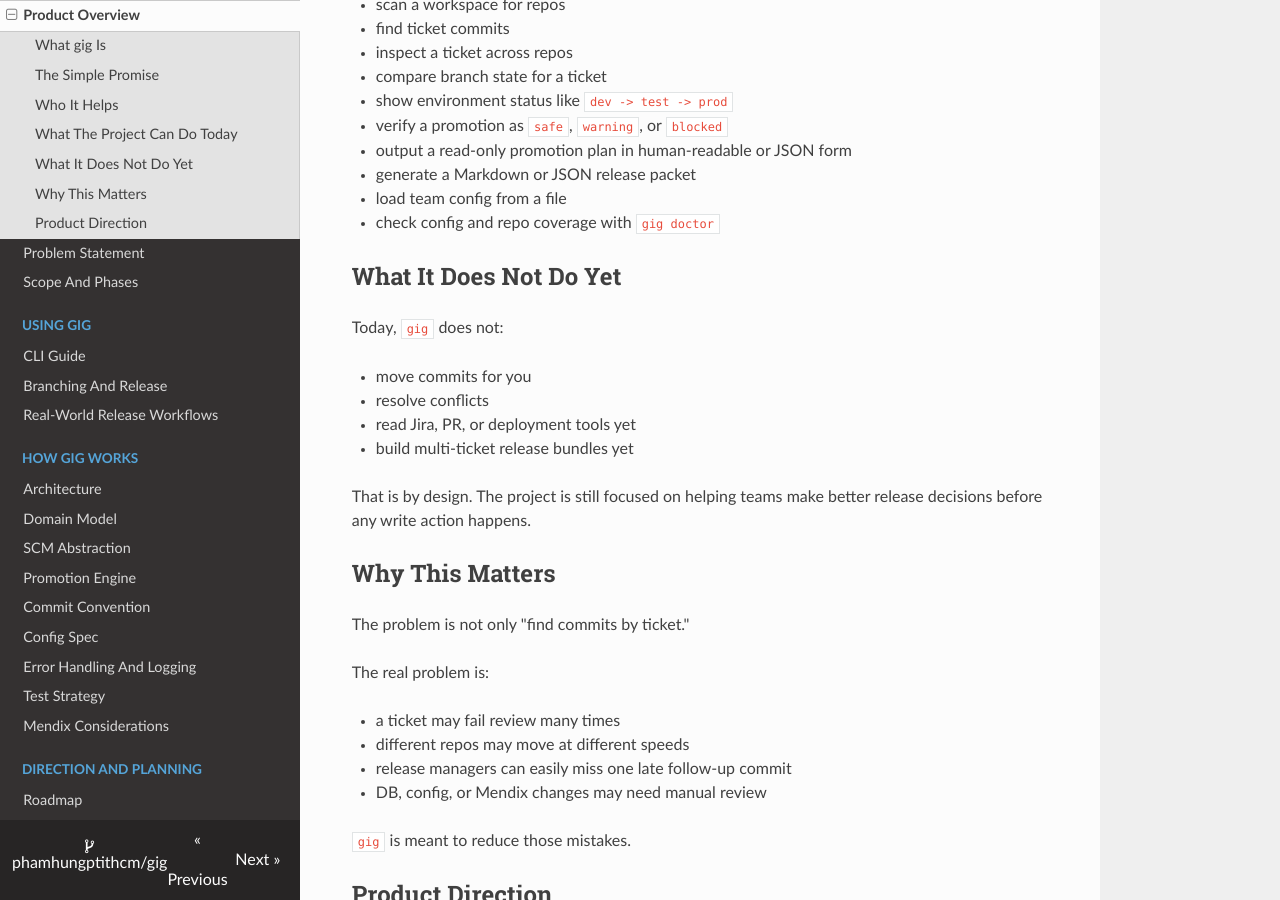
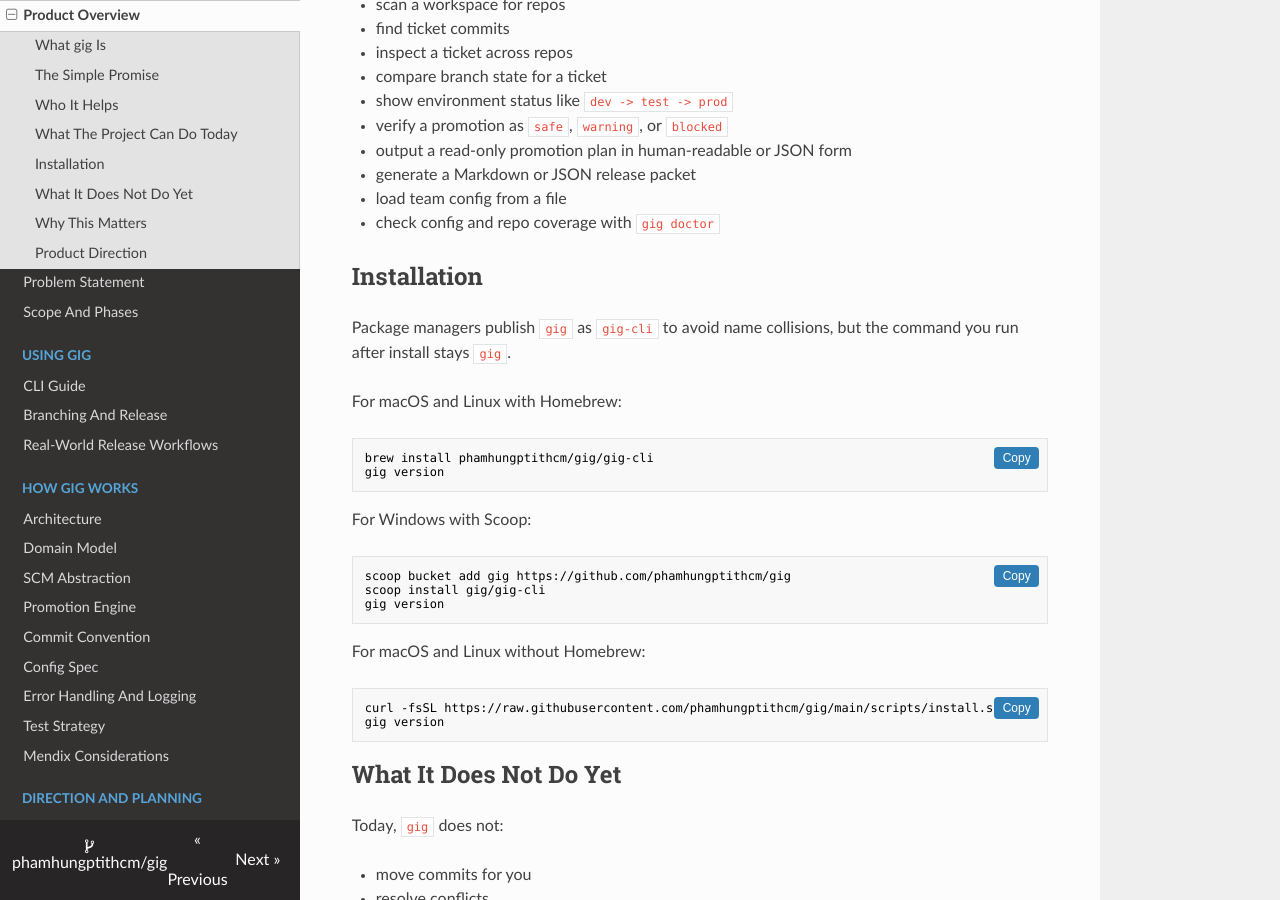
Before and after one commit to phamhungptithcm/gig, an MkDocs documentation site: the page built from docs/00-product-overview.md, in a window 1280 px wide and 900 px high, scrolled down 875 px. Built offline with MkDocs 1.6.1, drawn with Linux system fonts in a browser that asks for light colours; nearby versions of some CDN libraries.

Commit message:
docs(product): add installation section
- add an Installation heading to the Product Overview page so it appears in the in-page navigation\n- document the current Homebrew, Scoop, and direct script install paths with gig-cli as the package name and gig as the runtime command

````diff
--- a/docs/00-product-overview.md
+++ b/docs/00-product-overview.md
@@ -39,6 +39,32 @@ Today, `gig` can:
 - load team config from a file
 - check config and repo coverage with `gig doctor`
 
+## Installation
+
+Package managers publish `gig` as `gig-cli` to avoid name collisions, but the command you run after install stays `gig`.
+
+For macOS and Linux with Homebrew:
+
+```bash
+brew install phamhungptithcm/gig/gig-cli
+gig version
+```
+
+For Windows with Scoop:
+
+```powershell
+scoop bucket add gig https://github.com/phamhungptithcm/gig
+scoop install gig/gig-cli
+gig version
+```
+
+For macOS and Linux without Homebrew:
+
+```bash
+curl -fsSL https://raw.githubusercontent.com/phamhungptithcm/gig/main/scripts/install.sh | sh
+gig version
+```
+
 ## What It Does Not Do Yet
 
 Today, `gig` does not:
````
